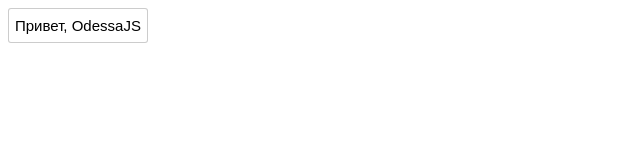
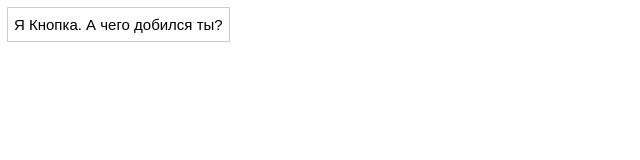
Before and after one commit to SevInf/OdessaJS-gemini, a website: page index.html in a window 1280 px wide. Shown: the whole page, without its empty margins (0-640 px from the left). Drawn offline with Linux system fonts and the light colour scheme.

Commit message:
Generalize demo and update gemini

```diff
--- a/index.html
+++ b/index.html
@@ -7,8 +7,8 @@
             button {
                 position: relative;
                 background: #fff;
-                border: 1px solid rgba(0, 0, 0, 0.2);
-                border-radius: 3px;
+                border: 0;
+                box-shadow: 0 0 0 1px rgba(0, 0, 0, 0.2);
                 line-height: 31px;
                 font-size: 15px;
                 outline: 0;
@@ -26,7 +26,7 @@
         </style>
     </head>
     <body>
-        <button>Привет, OdessaJS</button>
+        <button>Я Кнопка. А чего добился ты?</button>
     </body>
 
 </html>
--- a/package.json
+++ b/package.json
@@ -4,7 +4,7 @@
   "description": "Gemini demo for OdessaJS",
   "main": "index.js",
   "dependencies": {
-    "gemini": "^0.4.2",
+    "gemini": "^0.9.3",
     "http-server": "^0.6.1"
   },
   "devDependencies": {},
```
Also changed, not shown: gemini/screens/button/hover/chrome-v35.png, gemini/screens/button/hover/firefox-v30.png, gemini/screens/button/hover/opera-v12.png, gemini/screens/button/plain/chrome-v35.png, gemini/screens/button/plain/firefox-v30.png, gemini/screens/button/plain/opera-v12.png, gemini/screens/button/pressed/chrome-v35.png, gemini/screens/button/pressed/firefox-v30.png, gemini/screens/button/pressed/opera-v12.png.
